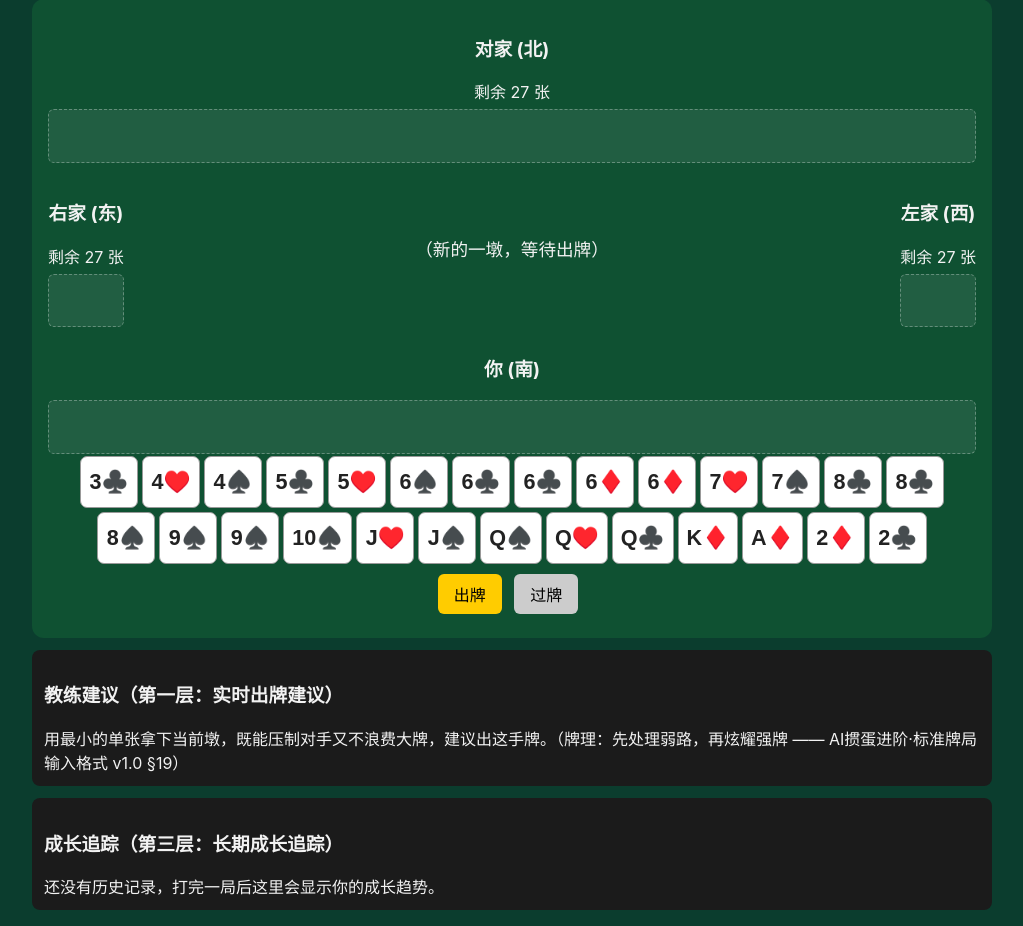
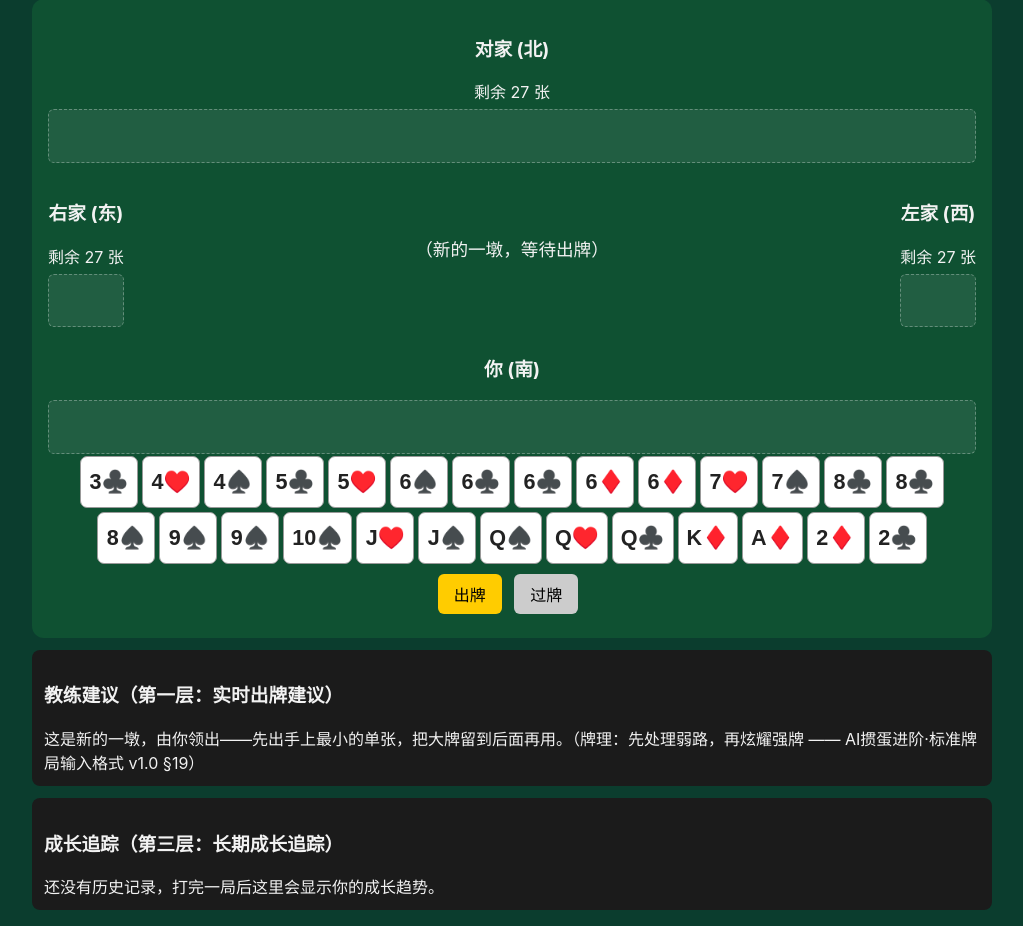
Before and after one commit to tracyli009/guandan-coach, a website: page docs/index.html in a window 1280 px wide. Shown: the part 69-995 px from the top of the page, without its empty margins (128-1151 px from the left). Drawn offline with Linux system fonts and the light colour scheme.

Commit message:
fix: Layer 1 no longer claims to "take the current trick" when leading
Bug report: user was leading a fresh trick (currentCombo === null, UI
showed "新的一墩，等待出牌") and the coach suggestion still said 用最小的单张
拿下当前墩 ("use the smallest single to take the current trick") - but
there was no trick to take, they were the one opening it.

suggestPlay() previously used one rationale template for the 'play'
action regardless of whether currentCombo existed. It now branches: when
currentCombo is null the text says leading ("由你领出"), when it exists
the text says beating/taking ("拿下当前墩", unchanged wording).

Added a regression test asserting the leading-branch rationale never
contains 拿下当前墩. All 60 tests pass.

```diff
--- a/docs/index.html
+++ b/docs/index.html
@@ -709,9 +709,19 @@ header { display: flex; justify-content: space-between; align-items: center; mar
     }
 
     const label = describeCombo(decision.combo);
-    const rationale = decision.combo.isBomb
-      ? `手数已经不多，此时开炸弹（${label}）夺回主动权是合理的。` + Knowledge.cite('bomb_plan_ahead')
-      : `用最小的${label}拿下当前墩，既能压制对手又不浪费大牌，建议出这手牌。` + Knowledge.cite('weak_road_first');
+    let rationale;
+    if (!currentCombo) {
+      // Leading a fresh trick: there is no existing combo to "beat", so the
+      // rationale must not claim to be taking one (that was the bug -
+      // this branch used to reuse the follow-up wording verbatim).
+      rationale = decision.combo.isBomb
+        ? `手上暂时没有更小的牌可以先出，只能用炸弹（${label}）开局，出完之后要尽快找机会重新组织牌型。` + Knowledge.cite('bomb_plan_ahead')
+        : `这是新的一墩，由你领出——先出手上最小的${label}，把大牌留到后面再用。` + Knowledge.cite('weak_road_first');
+    } else {
+      rationale = decision.combo.isBomb
+        ? `手数已经不多，此时开炸弹（${label}）夺回主动权是合理的。` + Knowledge.cite('bomb_plan_ahead')
+        : `用最小的${label}拿下当前墩，既能压制对手又不浪费大牌，建议出这手牌。` + Knowledge.cite('weak_road_first');
+    }
     return { action: 'play', combo: decision.combo, rationale };
   }
 
```
Also changed, not shown: guandan.html (+13 -3 lines), src/coach-realtime.js (+13 -3 lines), test/coach-realtime.test.js (+10 -0 lines).
